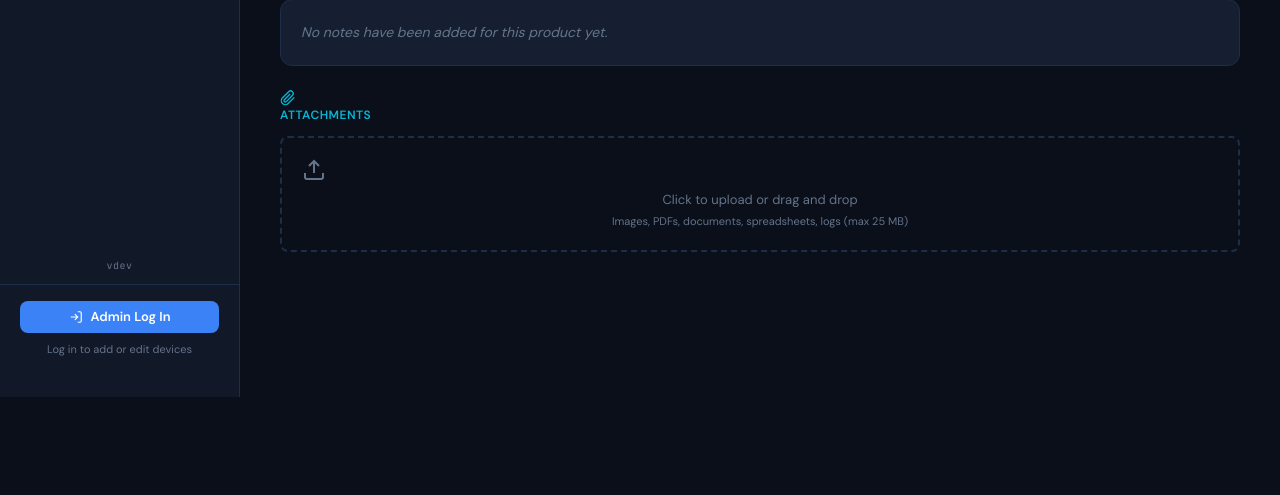
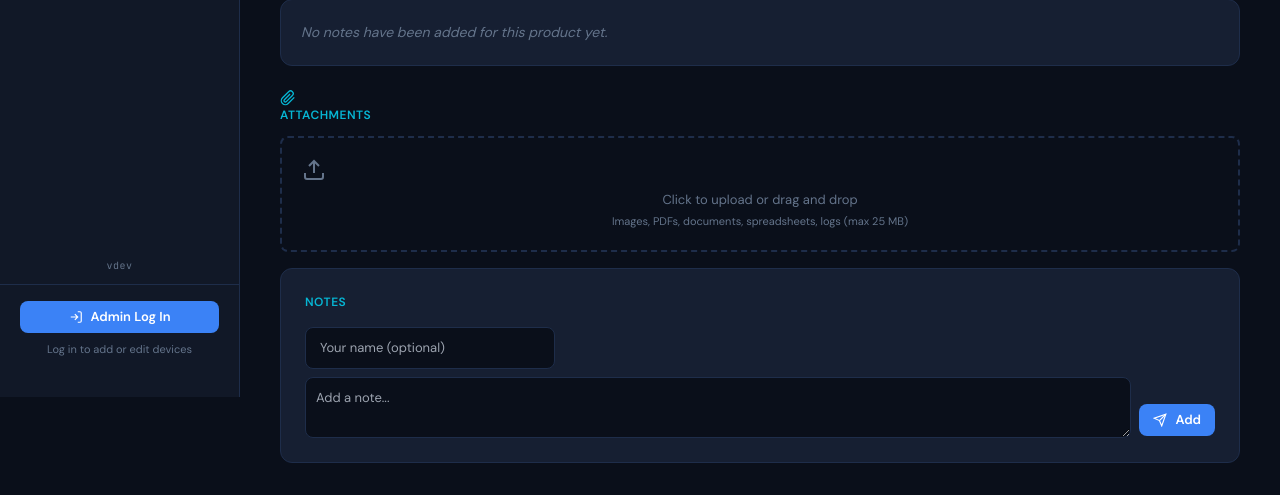
Before and after one commit to jgaweda/Inventory-Management, a Flask app: page /wiki/1 in a window 1280 px wide. Shown: the part 403-898 px from the top of the page. Before the commit the page ends 800 px from the top, so only its background shows below. Run offline with Flask 3, Linux system fonts and the light colour scheme; data comes from the database, SQL or seed files in the repository; data that the repository does not hold is empty; some libraries are stand-ins or nearby versions.

Commit message:
Add notes to product wiki pages
Anyone with wiki permission can leave notes on product wiki pages,
matching the existing device notes pattern:
- wiki_notes table with ref_id FK, author, content, created_at
- Add/delete routes gated by wiki permission
- Notes section on wiki page below attachments
- Guest users can enter their name; logged-in users auto-attributed
- Delete button visible to users with wiki permission

https://claude.ai/code/session_01EaCz9XsZsEfVmsDQF4wZuL

```diff
--- a/app.py
+++ b/app.py
@@ -2777,10 +2777,12 @@ def product_wiki(ref_id):
             if r['codename'] == ref['predecessor']:
                 predecessor_ref_id = r['ref_id']
                 break
+    wiki_notes = db.get_wiki_notes(ref_id)
     return render_template('product_wiki.html', ref=ref, content=content,
                            updated_by=updated_by, updated_at=updated_at,
                            attachments=attachments,
-                           predecessor_ref_id=predecessor_ref_id)
+                           predecessor_ref_id=predecessor_ref_id,
+                           wiki_notes=wiki_notes)
 
 
 @app.route('/wiki/<int:ref_id>/save', methods=['POST'])
@@ -2889,6 +2891,35 @@ def wiki_delete_attachment(attachment_id):
                     attachment_id, att['original_name'], att['ref_id'], current_username())
     flash(f'Deleted {att["original_name"]}.', 'success')
     return redirect(url_for('product_wiki', ref_id=att['ref_id']))
+
+
+@app.route('/wiki/<int:ref_id>/notes', methods=['POST'])
+@permission_required('wiki')
+def add_wiki_note(ref_id):
+    """Add a note to a product wiki."""
+    content = request.form.get('note_content', '').strip()
+    if not content:
+        flash('Note cannot be empty.', 'error')
+        return redirect(url_for('product_wiki', ref_id=ref_id))
+    if len(content) > 2000:
+        flash('Note is too long (max 2000 characters).', 'error')
+        return redirect(url_for('product_wiki', ref_id=ref_id))
+    author = current_username() if g.user else request.form.get('author_name', '').strip() or 'Anonymous'
+    db.add_wiki_note(ref_id, author, content)
+    app_logger.info('Wiki note added: ref_id=%d by=%s', ref_id, author)
+    flash('Note added.', 'success')
+    return redirect(url_for('product_wiki', ref_id=ref_id))
+
+
+@app.route('/wiki/notes/<int:note_id>/delete', methods=['POST'])
+@permission_required('wiki')
+def delete_wiki_note_route(note_id):
+    """Delete a wiki note."""
+    ref_id = request.form.get('ref_id', type=int)
+    db.delete_wiki_note(note_id)
+    app_logger.info('Wiki note deleted: note_id=%d by=%s', note_id, current_username())
+    flash('Note deleted.', 'success')
+    return redirect(url_for('product_wiki', ref_id=ref_id))
 
 
 @app.route('/wiki/repair', methods=['POST'])
--- a/database.py
+++ b/database.py
@@ -216,6 +216,19 @@ def init_db():
             )
         ''')
         conn.execute('CREATE INDEX IF NOT EXISTS idx_device_notes_device ON device_notes(device_id)')
+
+        # Wiki notes table — anyone with wiki permission can add notes
+        conn.execute('''
+            CREATE TABLE IF NOT EXISTS wiki_notes (
+                note_id INTEGER PRIMARY KEY AUTOINCREMENT,
+                ref_id INTEGER NOT NULL,
+                author TEXT NOT NULL DEFAULT 'Anonymous',
+                content TEXT NOT NULL,
+                created_at DATETIME DEFAULT CURRENT_TIMESTAMP,
+                FOREIGN KEY (ref_id) REFERENCES product_reference(ref_id)
+            )
+        ''')
+        conn.execute('CREATE INDEX IF NOT EXISTS idx_wiki_notes_ref ON wiki_notes(ref_id)')
 
         # Device attachments table — anyone can upload, admin can delete
         conn.execute('''
@@ -3237,6 +3250,35 @@ def delete_wiki_attachment(attachment_id):
         conn.execute('DELETE FROM wiki_attachments WHERE attachment_id = ?', (attachment_id,))
 
 
+def get_wiki_notes(ref_id):
+    """Return all notes for a product wiki, newest first."""
+    conn = get_connection()
+    try:
+        rows = conn.execute(
+            'SELECT * FROM wiki_notes WHERE ref_id = ? ORDER BY created_at DESC',
+            (ref_id,)
+        ).fetchall()
+        return [dict(r) for r in rows]
+    finally:
+        conn.close()
+
+
+def add_wiki_note(ref_id, author, content):
+    """Add a note to a product wiki. Returns the note_id."""
+    with db_transaction() as conn:
+        cursor = conn.execute(
+            'INSERT INTO wiki_notes (ref_id, author, content) VALUES (?, ?, ?)',
+            (ref_id, author, content)
+        )
+        return cursor.lastrowid
+
+
+def delete_wiki_note(note_id):
+    """Delete a wiki note by ID."""
+    with db_transaction() as conn:
+        conn.execute('DELETE FROM wiki_notes WHERE note_id = ?', (note_id,))
+
+
 def convert_png_uploads_to_jpg(uploads_base_dir=None):
     """Convert all raster image uploads (PNG, BMP, GIF, WebP) to JPG to save disk space.
 
--- a/templates/product_wiki.html
+++ b/templates/product_wiki.html
@@ -367,6 +367,52 @@
     {% endif %}
 </div>
 
+<!-- Notes Section -->
+<div class="card" style="margin-top: 16px; cursor: default;">
+    <div class="section-label">Notes</div>
+
+    {% if wiki_notes %}
+    <div style="display: flex; flex-direction: column; gap: 12px; margin-bottom: 16px;">
+        {% for note in wiki_notes %}
+        <div style="padding: 12px; background: var(--bg-primary); border-radius: 8px; border: 1px solid var(--border-color);">
+            <div style="display: flex; justify-content: space-between; align-items: center; margin-bottom: 6px;">
+                <span style="font-size: 13px; font-weight: 600; color: var(--text-primary);">{{ note.author }}</span>
+                <span class="font-mono" style="font-size: 11px; color: var(--text-muted);">{{ note.created_at }}</span>
+            </div>
+            <div style="font-size: 13px; color: var(--text-secondary); line-height: 1.6; white-space: pre-wrap; word-wrap: break-word;">{{ note.content }}</div>
+            {% if has_permission('wiki') %}
+            <form method="POST" action="{{ url_for('delete_wiki_note_route', note_id=note.note_id) }}"
+                  onsubmit="return confirm('Delete this note?')" style="margin-top: 6px; text-align: right;">
+                <input type="hidden" name="ref_id" value="{{ ref.ref_id }}">
+                <button type="submit" style="background: none; border: none; color: var(--text-muted); font-size: 11px; cursor: pointer; padding: 2px 6px; border-radius: 4px; transition: color 0.15s;"
+                        onmouseover="this.style.color='var(--accent-red)'" onmouseout="this.style.color='var(--text-muted)'">&times; Delete</button>
+            </form>
+            {% endif %}
+        </div>
+        {% endfor %}
+    </div>
+    {% endif %}
+
+    {% if has_permission('wiki') %}
+    <form method="POST" action="{{ url_for('add_wiki_note', ref_id=ref.ref_id) }}">
+        {% if not current_user %}
+        <div style="margin-bottom: 8px;">
+            <input type="text" name="author_name" placeholder="Your name (optional)" maxlength="100"
+                   style="width: 100%; max-width: 250px; font-size: 13px;">
+        </div>
+        {% endif %}
+        <div style="display: flex; gap: 8px; align-items: flex-end;">
+            <textarea name="note_content" required placeholder="Add a note..." maxlength="2000"
+                      style="flex: 1; min-height: 60px; max-height: 200px; font-size: 13px; font-family: 'DM Sans', sans-serif; resize: vertical; padding: 10px; border-radius: 8px; border: 1px solid var(--border-color); background: var(--bg-primary); color: var(--text-primary);"></textarea>
+            <button type="submit" class="btn btn-primary btn-sm" style="margin-bottom: 2px;">
+                <svg width="14" height="14" fill="none" stroke="currentColor" stroke-width="2" viewBox="0 0 24 24"><line x1="22" y1="2" x2="11" y2="13"/><polygon points="22 2 15 22 11 13 2 9 22 2"/></svg>
+                Add
+            </button>
+        </div>
+    </form>
+    {% endif %}
+</div>
+
 {% if current_user %}
 <p class="format-hint" id="wikiFormatHint" style="display: none;">
     Supports Markdown: **bold**, *italic*, # Heading, - lists, `code`, [links](url), > quotes.
```
